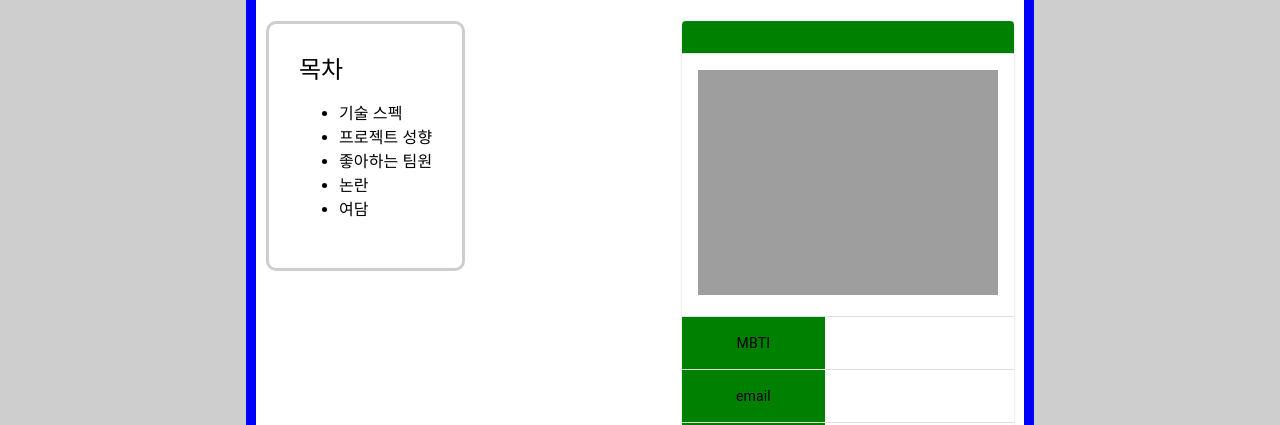
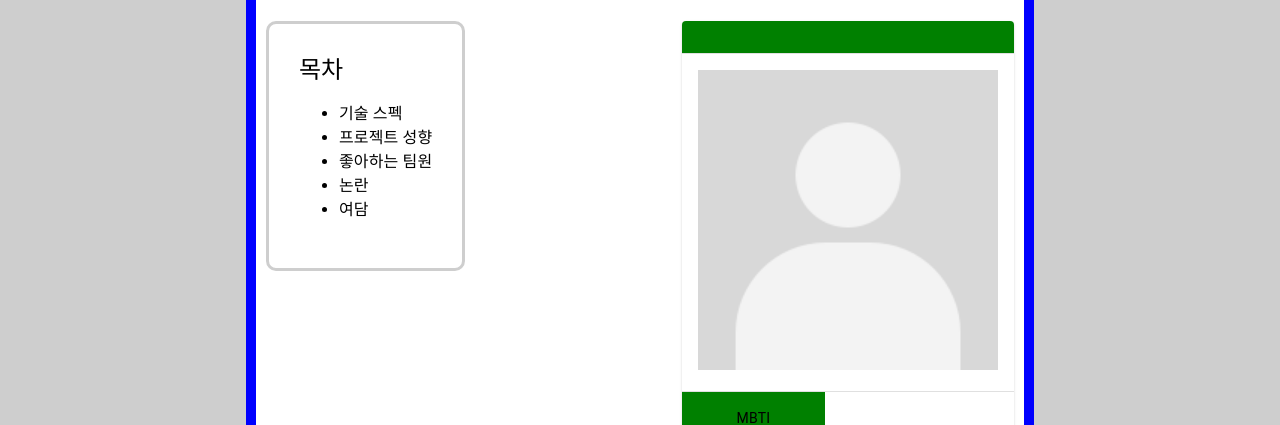
Before and after one commit to SIAT-Python-Project/SIATwiki-frontend, a React (Create React App) app: page /person/1 in a window 1280 px wide. Shown: the part 160-585 px from the top of the page. Built offline with nearby package versions, Linux system fonts and the light colour scheme; no server answers.

Commit message:
Feat: default 이미지 추가

```diff
--- a/src/components/InfoTable.js
+++ b/src/components/InfoTable.js
@@ -1,6 +1,7 @@
 import React from 'react';
 import { Table, TableBody, TableCell, TableContainer, TableHead, TableRow, Paper } from '@mui/material';
 import { styled } from '@mui/system';
+import defaultImage from '../assets/default.jpg';
 
 const GreenTableCell = styled(TableCell)({
   backgroundColor: 'green',
@@ -47,7 +48,10 @@ const InfoTable = (data) => {
             {/* 이미지 셀 */}
             <TableRow>
               <TableCell colSpan={2} align="center">
-                <img width="300px" src={`http://localhost:8080/profile/${profile.filePath}`}></img>
+              <div>
+                {profile.filePath == null ? (<img width="300px" src={defaultImage} alt="default" />) :
+                (<img width="300px" src={`http://localhost:8080/profile/${profile.filePath}`} alt="profile" />)}
+              </div>
               </TableCell>
             </TableRow>
 
--- a/src/pages/PersonPage.js
+++ b/src/pages/PersonPage.js
@@ -71,9 +71,13 @@ const TableAndOverView = styled.div`
     flex-direction:column;
   }
 `
+
+
+
 function PersonPage() {
 
   const [data, setData] = useState({});
+
 
   const params = useParams();
   const id = params.id;
```
Also changed, not shown: src/assets/default.jpg (added).
